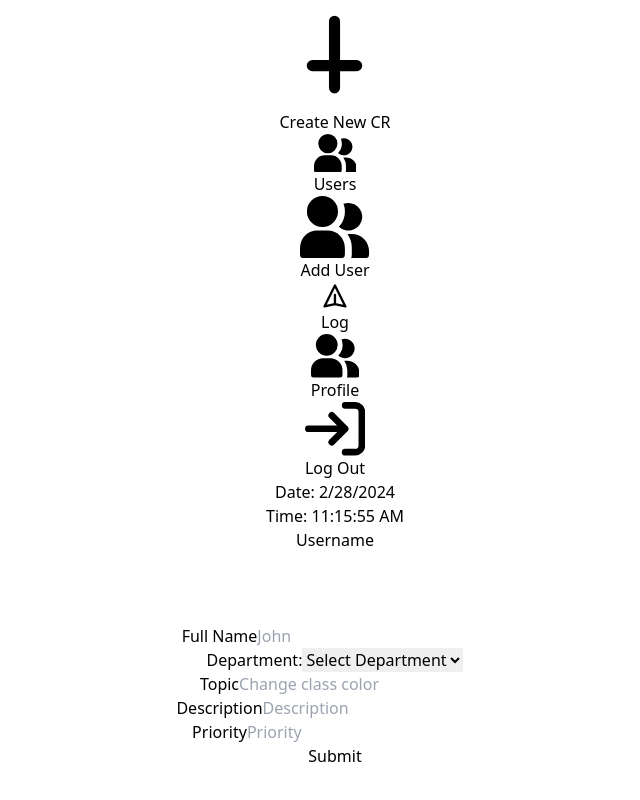
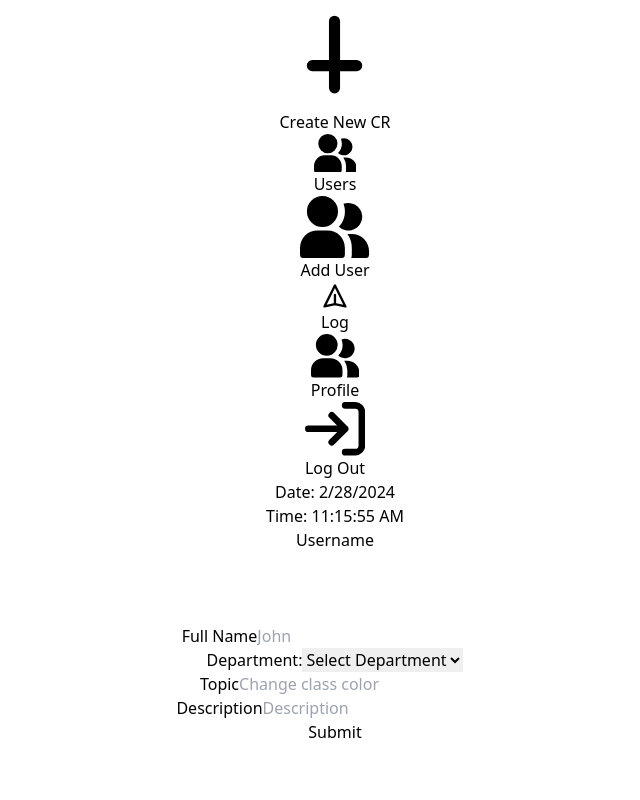
Before and after one commit to NethmiIrushika/CRM-FrontEnd, a React (Vite) app: page /dashboard/createCr in a window 1280 px wide. Shown: the part 666-1466 px from the top of the page, without its empty margins (305-945 px from the left). After the commit the page ends 1442 px from the top, so only its background shows below. Built offline with nearby package versions, Linux system fonts and the light colour scheme.

Commit message:
pass the crete id

```diff
--- a/src/component/createCr.jsx
+++ b/src/component/createCr.jsx
@@ -11,7 +11,7 @@ const Insert = () => {
     department: '',
     topic: '',
     description: '',
-    priority: '',
+
 
   });
 
@@ -51,6 +51,12 @@ const Insert = () => {
 
       console.log('Data inserted successfully:', response.data);
 
+      // Extract the crId from the response
+      const { crId } = response.data;
+
+      // Use the crId as needed
+      console.log('Created CR ID:', crId);
+
       toast.success('You have successfully made a change request!');
       navigate('/dashboard/viewCr');
       setFormData({
@@ -66,11 +72,11 @@ const Insert = () => {
       document.getElementById("department").placeholder = "Select Department";
       document.getElementById("topic").placeholder = "Change class color";
       document.getElementById("description").placeholder = "Description";
-      document.getElementById("priority").placeholder = "Priority";
     } catch (error) {
       console.error('Error inserting data:', error);
     }
   };
+
 
 
 
@@ -100,10 +106,6 @@ const Insert = () => {
               <label htmlFor="description" className="block mb-2 text-sm font-medium text-gray-900 dark:text-white">Description</label>
               <input type="text" id="description" className="bg-gray-50 border border-gray-300 text-gray-900 text-sm rounded-lg focus:ring-blue-500 focus:border-blue-500 block w-full p-2.5 dark:bg-gray-700 dark:border-gray-600 dark:placeholder-gray-400 dark:text-white dark:focus:ring-blue-500 dark:focus:border-blue-500" placeholder="Description" value={formData.description} onChange={handleChange} />
             </div>
-            <div>
-              <label htmlFor="priority" className="block mb-2 text-sm font-medium text-gray-900 dark:text-white">Priority</label>
-              <input type="number" id="priority" className="bg-gray-50 border border-gray-300 text-gray-900 text-sm rounded-lg focus:ring-blue-500 focus:border-blue-500 block w-full p-2.5 dark:bg-gray-700 dark:border-gray-600 dark:placeholder-gray-400 dark:text-white dark:focus:ring-blue-500 dark:focus:border-blue-500" placeholder="Priority" value={formData.priority} onChange={handleChange} />
-            </div>
           </div>
           <button type="submit" className="text-white bg-blue-700 hover:bg-blue-800 focus:ring-4 focus:outline-none focus:ring-blue-300 font-medium rounded-lg text-sm w-full sm:w-auto px-5 py-2.5 text-center dark:bg-blue-600 dark:hover:bg-blue-700 dark:focus:ring-blue-800">Submit</button>
         </form>
--- a/src/component/viewCr.jsx
+++ b/src/component/viewCr.jsx
@@ -30,7 +30,7 @@ function Crview() {
 
   const columns = React.useMemo(
     () => [
-      { id: 'crId', Header: 'CR ID', accessor: 'userId' },
+      { id: 'crId', Header: 'CR ID', accessor: 'crId' },
       { id: 'name', Header: 'Name', accessor: 'name' },
       { id: 'department', Header: 'Department', accessor: 'department' },
       { id: 'topic', Header: 'Topic', accessor: 'topic' },
--- a/src/users/dashboard.jsx
+++ b/src/users/dashboard.jsx
@@ -5,13 +5,8 @@ import Navbar from '../component/Navbar';
 
 
 
-
-
 const Dashboard = () => {
   let navigate = useNavigate();
-
-
-
 
 
   return (
@@ -216,7 +211,7 @@ const Dashboard = () => {
             <li>
               <button
                 onClick={() => {
-                  localStorage.removeItem("token");
+                  localStorage.removeItem("accessToken");
                   navigate("/userLogin")
                 }}
                 className="flex items-center text-white rounded-lg hover:bg-white hover:bg-opacity-40 hover:ring-1 hover-ring-white dark:hover:bg-gray-700 group"
```
